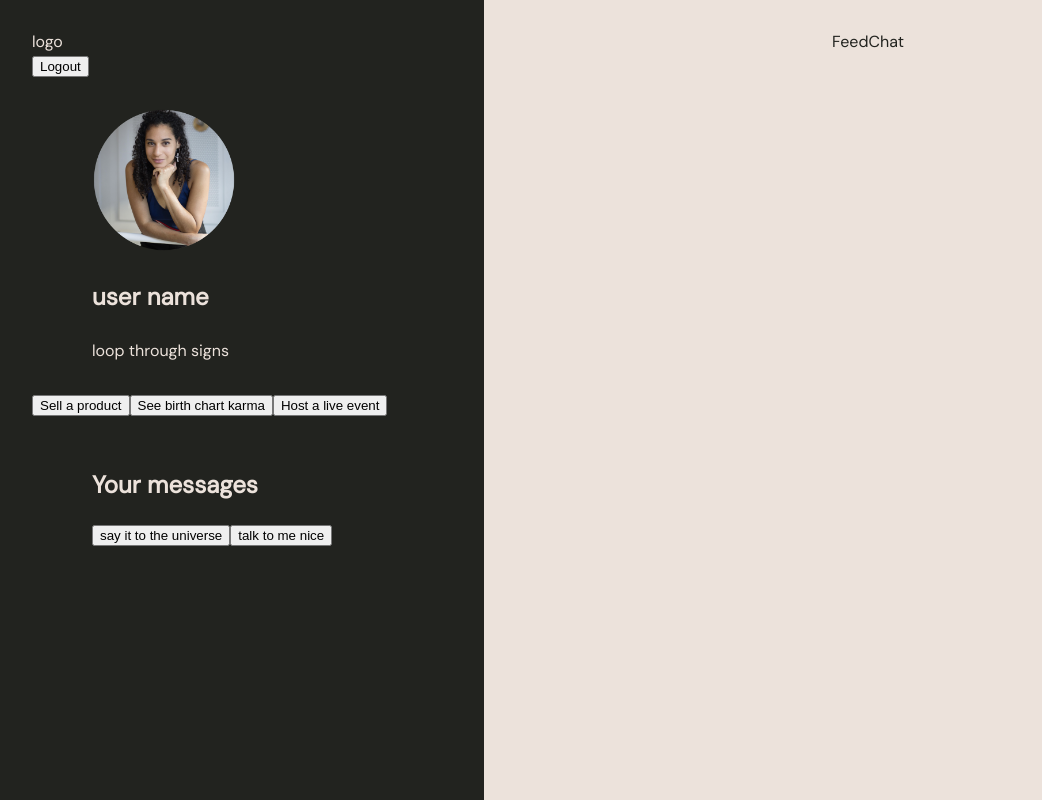
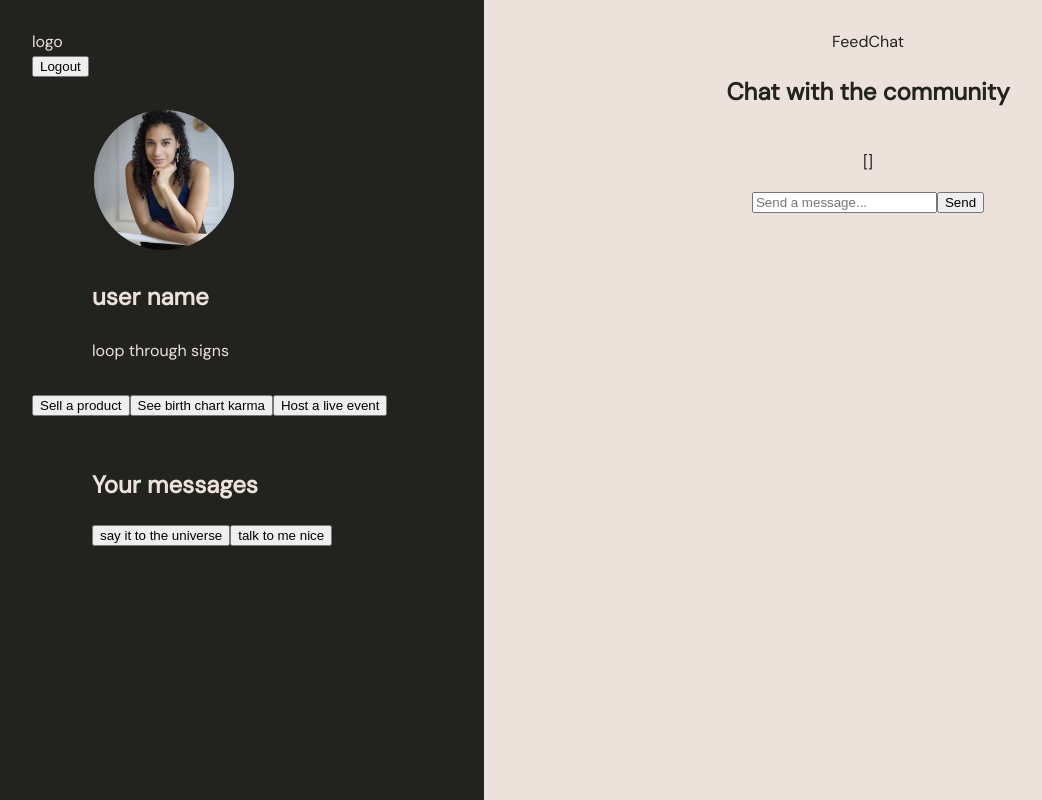
Before and after one commit to evadegano/cosmology, a Next.js app: page /user/1/chat in a window 1280 px wide. Shown: the top 800 px of the page, without its empty margins (28-1070 px from the left). Built offline with nearby package versions, Linux system fonts and the light colour scheme; no server answers; the database is empty.

Commit message:
feat: sending chat messages

```diff
--- /dev/null
+++ b/components/chat/sendMsg.js
@@ -0,0 +1,59 @@
+import React, { useContext, useState } from 'react'
+import { useRouter } from 'next/router'
+import { Context } from '../../context'
+import utilsStyles from '../../styles/utils.module.css'
+
+
+export default function SendMsg() {
+  const router = useRouter()
+  const { id } = router.query
+  const { lang, errorMsg, setErrorMsg } = useContext(Context)
+  const [chatMsg, setChatMsg] = useState()
+
+  const handleSubmit = async (event) => {
+    // prevent window from reloading
+    event.preventDefault()
+
+    try {
+      // add message to database
+      const messageRes = await fetch(`/api/user/${id}/message`, {
+        method: 'POST',
+        body: JSON.stringify({ message: chatMsg }),
+        headers: {
+          'Content-Type': 'application/json'
+        }
+      })
+      const messageData = await messageRes.json()
+
+      // return error if any
+      if (messageData.message) {
+        setErrorMsg(messageData.message)
+        return
+      }
+
+      // reset chatMsg state
+      setChatMsg('')
+
+    } catch(err) {
+      setErrorMsg(err.message)
+    }
+  }
+
+  const handleChange = (event) => {
+    const { value } = event.target
+
+    // update chatMsg state
+    setChatMsg(value)
+  }
+
+  return (
+    <div>
+      <form onSubmit={handleSubmit}>
+        <input placeholder='Send a message...' name='chatMsg' value={chatMsg} onChange={handleChange} />
+
+        <button type='submit'>Send</button>
+        {errorMsg && <p className={utilsStyles.error}>{errorMsg}</p>}
+      </form>
+    </div>
+  )
+}
--- a/components/user/userActions.js
+++ b/components/user/userActions.js
@@ -1,7 +1,12 @@
-export default function UserActions({ actionButtons }) {
+import React, { useContext } from 'react'
+import { Context } from '../../context'
+
+export default function UserActions() {
+  const { lang } = useContext(Context)
+
   return (
     <div>
-      {actionButtons.map(btn => {
+      {lang.profile.actionButtons.map(btn => {
         return <button key={btn}>{btn}</button>
       })}
     </div>
--- a/components/user/userAstro.js
+++ b/components/user/userAstro.js
@@ -1,9 +1,14 @@
-export default function UserAstro({ astroTitle, astroButtons }) {
+import React, { useContext } from 'react'
+import { Context } from '../../context'
+
+export default function UserAstro() {
+  const { lang } = useContext(Context)
+
   return (
     <section>
-      <h2>{astroTitle}</h2>
+      <h2>{lang.profile.astroTitle}</h2>
 
-      {astroButtons.map(btn => {
+      {lang.profile.astroButtons.map(btn => {
         return <button key={btn}>{btn}</button>
       })}
     </section>
--- a/components/user/userLayout.js
+++ b/components/user/userLayout.js
@@ -6,7 +6,6 @@ import Head from 'next/head'
 import UserNav from './userNav'
 import UserHeader from './userHeader'
 import UserActions from './userActions'
-
 
 
 export default function UserLayout({ lang, children }) {
@@ -21,10 +20,10 @@ export default function UserLayout({ lang, children }) {
 
       <main id={styles.userLayout}>
         <section id={styles.sideNav}>
-          <UserNav navLinks={lang.userNavBar.navLinks} />
-          <UserHeader />
-          <UserActions actionButtons={lang.profile.actionButtons} />
-          <UserAstro astroTitle={lang.profile.astroTitle} astroButtons={lang.profile.astroButtons} />
+          <UserNav/>
+          <UserHeader/>
+          <UserActions/>
+          <UserAstro/>
         </section>
 
         <section id={styles.mainContent}>
--- a/components/user/userNav.js
+++ b/components/user/userNav.js
@@ -1,8 +1,12 @@
+import React, { useContext } from 'react'
+import { Context } from '../../context'
 import Router from 'next/router'
 import Image from "next/image"
 
 
 export default function UserNav() {
+  const { lang } = useContext(Context)
+
   const logout = async (event) => {
     // prevent window reload
     event.preventDefault()
--- /dev/null
+++ b/context/index.js
@@ -0,0 +1,25 @@
+import React, { useState, createContext } from 'react'
+import { useRouter } from 'next/router'
+import en from '../locales/en'
+import fr from '../locales/fr'
+
+export const Context = createContext()
+
+export const ContextProvider = (props) => {
+  const router = useRouter()
+  const { locale } = router
+  const lang = locale === 'en' ? en : fr
+
+  const [userName, setUserName] = useState('')
+  const [errorMsg, setErrorMsg] = useState('')
+
+  const value = {
+    lang,
+    userName,
+    setUserName,
+    errorMsg,
+    setErrorMsg
+  }
+
+  return <Context.Provider value={value}>{props.children}</Context.Provider>
+}
--- a/pages/_app.js
+++ b/pages/_app.js
@@ -1,16 +1,10 @@
 import '../styles/globals.css'
 import '../styles/fonts.css'
-import { useRouter } from 'next/router'
 import { useState } from 'react'
-import en from '../locales/en'
-import fr from '../locales/fr'
+import { ContextProvider } from '../context'
 
 
-function MyApp({ Component, pageProps: { session, ...pageProps } }) {
-  const router = useRouter()
-  const { locale } = router
-  const lang = locale === 'en' ? en : fr
-
+function MyApp({ Component, pageProps }) {
   const [userForm, setUserForm] = useState({
     goals: [],
     birthDate: "",
@@ -35,12 +29,13 @@ function MyApp({ Component, pageProps: { session, ...pageProps } }) {
   })
 
   return (
-    <Component
-      {...pageProps}
-      lang={lang}
-      userForm={userForm} setUserForm={setUserForm}
-      birthchart={birthchart} setBirthchart={setBirthchart}
-    />
+    <ContextProvider>
+      <Component
+        {...pageProps}
+        userForm={userForm} setUserForm={setUserForm}
+        birthchart={birthchart} setBirthchart={setBirthchart}
+      />
+    </ContextProvider>
   )
 }
 
--- /dev/null
+++ b/pages/api/user/[id]/message.js
@@ -0,0 +1,30 @@
+import { PrismaClient } from '@prisma/client'
+
+
+const prisma = new PrismaClient()
+
+export default async function handler(req, res) {
+  if (req.method === 'POST') {
+    const { message } = req.body
+    const senderId = req.query.id
+
+    try {
+      // create new message in database
+      const newMessageRes = await prisma.message.create({
+        data: {
+          message,
+          senderId: Number(senderId)
+        }
+      })
+
+      res.status(200).json({ newMessage: newMessageRes })
+
+    } catch(err) {
+      res.status(500).json({ message: err.message })
+    }
+
+  } else {
+    // activate once users will be able to edit messages
+    res.status(500).json({ message: `This action with HTTP ${req.method} is not supported.` })
+  }
+}
--- a/pages/index.js
+++ b/pages/index.js
@@ -1,9 +1,13 @@
+import React, { useContext } from 'react'
+import { Context } from '../context'
 import Layout, { appName } from '../components/sitewide/layout'
 import HomeHeader from '../components/homepage/homeHeader'
 import HomeSectionIntro from '../components/homepage/homeSectionIntro'
 
 
-export default function Home({ lang, userForm, setUserForm }) {
+export default function Home({ userForm, setUserForm }) {
+  const { lang } = useContext(Context)
+
   return (
     <Layout lang={lang}>
       <main>
--- a/pages/user/[id]/chat.js
+++ b/pages/user/[id]/chat.js
@@ -1,10 +1,66 @@
+import React, { userEffect, useContext } from 'react'
+import { Context } from '../../../context'
+import { PrismaClient } from '@prisma/client'
 import UserLayout from "../../../components/user/userLayout"
+import SendMsg from '../../../components/chat/sendMsg'
+import utilsStyles from '../../../styles/utils.module.css'
 
 
-export default function Chat({ lang }) {
+const prisma = new PrismaClient()
+
+
+export async function getServerSideProps(context) {
+  try {
+    // get last ten messages
+    const messages = await prisma.message.findMany({
+      select: {
+        message: true,
+        sender: {
+          select: {
+            id: true
+          }
+        }
+      },
+      orderBy: {
+        createdAt: 'desc'
+      },
+      take: 10
+    })
+
+    // return messages as props
+    return {
+      props: {
+        messages: JSON.stringify(messages)
+      }
+    }
+
+  } catch(err) {
+    // return error as props
+    return {
+      props: {
+        error: JSON.stringify(err.message)
+      }
+    }
+  }
+}
+
+
+export default function Chat(props) {
+  const { lang } = useContext(Context)
+
   return (
-    <UserLayout lang={lang}>
+    <UserLayout>
+      <h1>Chat with the community</h1>
 
+      {
+        props.messages.length > 0
+        ? <p>{props.messages}</p>
+        : <p>No new message</p>
+      }
+
+      {props.error && <p className={utilsStyles.error}>{props.error}</p>}
+
+      <SendMsg/>
     </UserLayout>
   )
 }
```
Also changed, not shown: pages/api/auth/login.js (+11 -2 lines), pages/login.js (+5 -3 lines), 1 other file (tests, documents, lock files or other folders).
